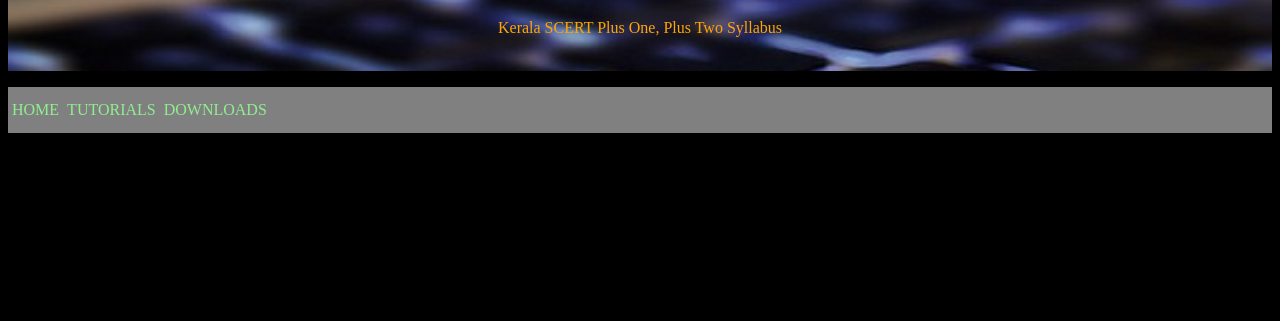
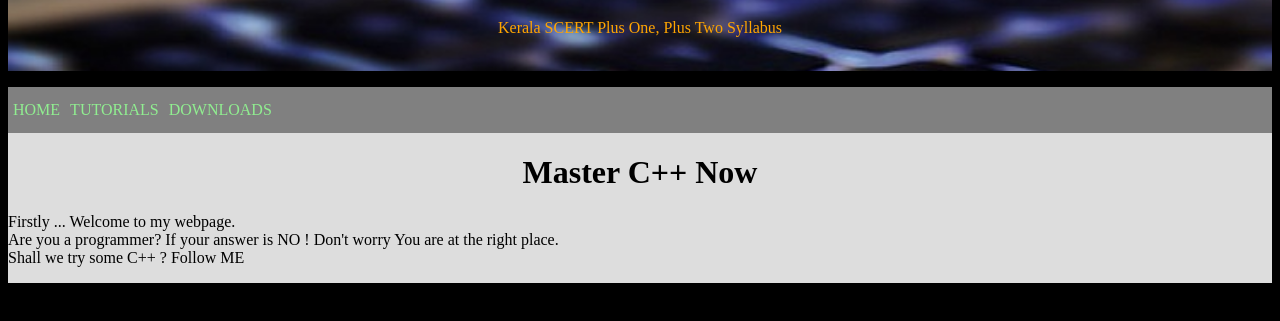
Before and after one commit to Alanavm/blog, a plain HTML site: page index.html in a window 1280 px wide. Shown: the part 95-416 px from the top of the page. Drawn offline with Linux system fonts and the light colour scheme.

Commit message:
Add files via upload

```diff
--- a/index.html
+++ b/index.html
@@ -40,4 +40,13 @@
 		<a href="index.html">TUTORIALS</a>
 		<a href="index.html">DOWNLOADS</a>
 	</div>
+	<div class="column">
+		<h1><center>Master C++ Now</center></h1>
+		<p>
+		Firstly ... Welcome to my webpage.</br>
+		Are you a programmer?
+		If your answer is NO ! Don't worry You are at the right place.</br>
+		Shall we try some C++ ? Follow ME
+		</p>
+	</div>
 </body>
--- a/main.css
+++ b/main.css
@@ -29,7 +29,7 @@
 	display: block;
 	color: lightgreen;
 	text-align: center;
-	padding: 14px 4px;
+	padding: 14px 5px;
 	text-decoration: none;
 }
 
@@ -44,3 +44,9 @@
 	width: auto;
     height: auto;
 }
+.column {
+  float: center;
+  overflow: hidden;
+  width:  100%;
+  background-color: #DDDDDD;
+}
```
